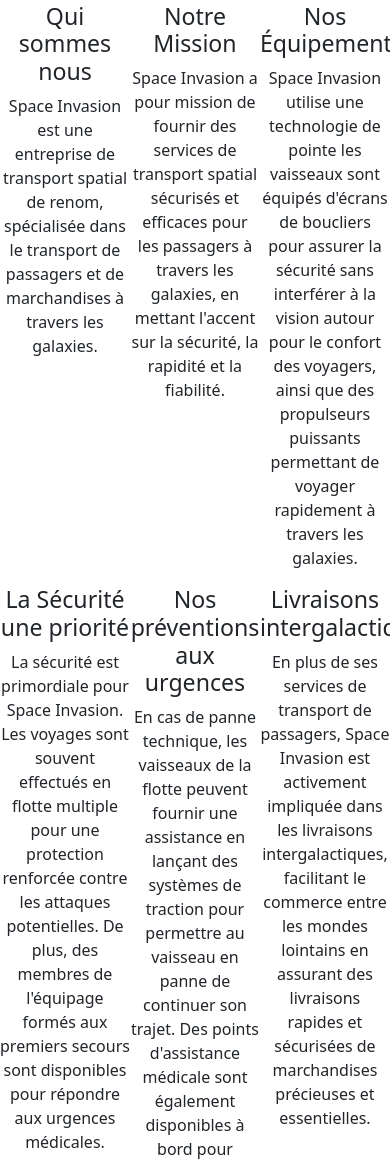
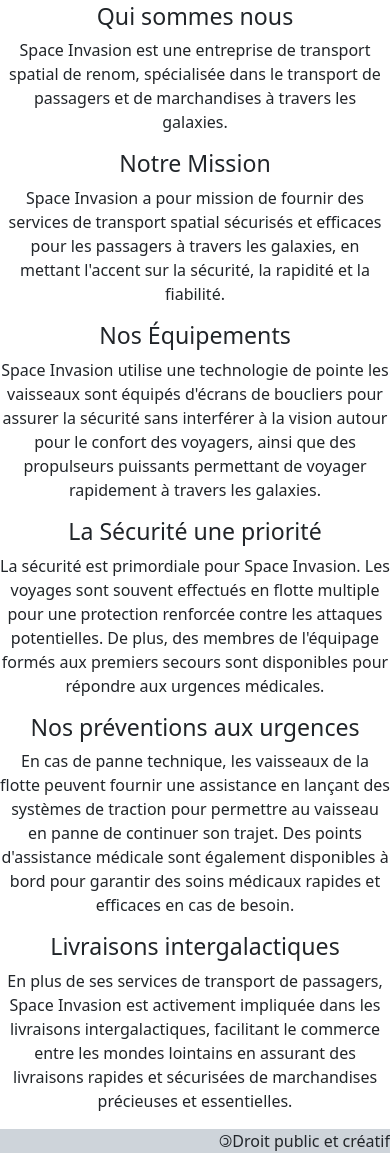
Before and after one commit to jeremymascla/Space_Invasion, a website: page info.html in a window 390 px wide. Shown: the part 834-1995 px from the top of the page. Drawn offline with nearby package versions, Linux system fonts and the light colour scheme.

Commit message:
tablet info

```diff
--- a/info.html
+++ b/info.html
@@ -60,12 +60,12 @@
     <div class="d-grid mx-lg-5">
         <h2 class="text-center my-lg-5">Qu'est ce que Space Invasion</h2>
         <div class="row gx-0">
-            <div class="col-4 px-lg-4">
+            <div class="col-12 col-md-6 col-lg-4 px-lg-4">
                 <h3 class="text-center">Qui sommes nous</h3>
                 <p class="text-center">Space Invasion est une entreprise de transport spatial de renom, spécialisée dans le transport de
                     passagers et de marchandises à travers les galaxies.</p>
             </div>
-            <div class="col-4 px-lg-4">
+            <div class="col-12 col-md-6 col-lg-4 px-lg-4">
                 <h3 class="text-center">Notre Mission</h3>
                 <p class="text-center">Space Invasion a pour mission de fournir des services de transport spatial sécurisés et efficaces
                     pour
@@ -73,28 +73,28 @@
                     fiabilité.
                 </p>
             </div>
-            <div class="col-4 px-lg-4 pr-0">
+            <div class="col-12 col-md-6 col-lg-4 px-lg-4 pr-0">
                 <h3 class="text-center">Nos Équipements</h3>
                 <p class="text-center">Space Invasion utilise une technologie de pointe les vaisseaux sont équipés d'écrans de boucliers
                     pour
                     assurer la sécurité sans interférer à la vision autour pour le confort des voyagers, ainsi que des
                     propulseurs puissants permettant de voyager rapidement à travers les galaxies.</p>
             </div>
-            <div class="col-4 px-lg-3">
+            <div class="col-12 col-md-6 col-lg-4 px-lg-3">
                 <h3 class="text-center">La Sécurité une priorité</h3>
                 <p class="text-center">La sécurité est primordiale pour Space Invasion. Les voyages sont souvent effectués en flotte
                     multiple
                     pour une protection renforcée contre les attaques potentielles. De plus, des membres de l'équipage
                     formés aux premiers secours sont disponibles pour répondre aux urgences médicales.</p>
             </div>
-            <div class="col-4 px-lg-3">
+            <div class="col-12 col-md-6 col-lg-4 px-lg-3">
                 <h3 class="text-center">Nos préventions aux urgences</h3>
                 <p class="text-center">En cas de panne technique, les vaisseaux de la flotte peuvent fournir une assistance en lançant des
                     systèmes de traction pour permettre au vaisseau en panne de continuer son trajet. Des points
                     d'assistance médicale sont également disponibles à bord pour garantir des soins médicaux rapides et
                     efficaces en cas de besoin.</p>
             </div>
-            <div class="col-4 px-lg-3 pr-0">
+            <div class="col-12 col-md-6 col-lg-4 px-lg-3 pr-0">
                 <h3 class="text-center">Livraisons intergalactiques</h3>
                 <p class="text-center">En plus de ses services de transport de passagers, Space Invasion est activement impliquée dans les
                     livraisons intergalactiques, facilitant le commerce entre les mondes lointains en assurant des
```
